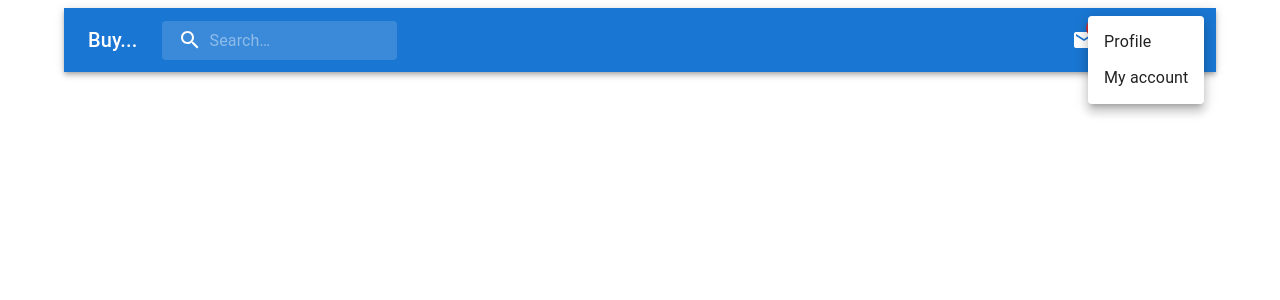
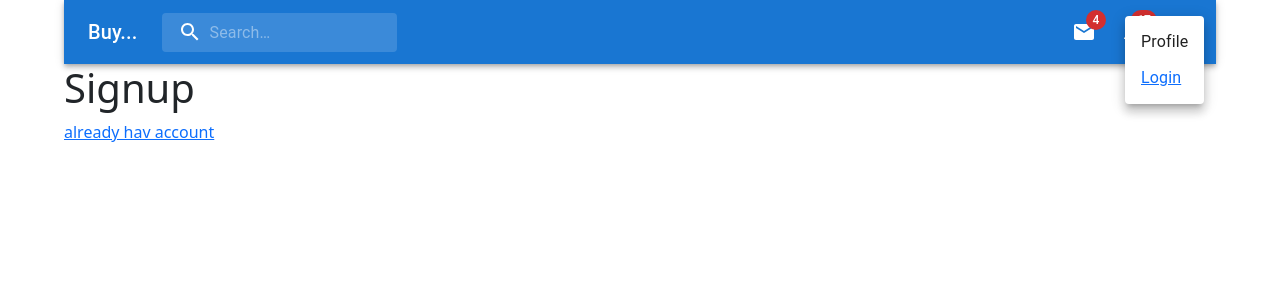
Before and after one commit to Mudassirrahman/e-commerce, a React (Vite) app: page /signup in a window 1280 px wide. Both pictures are taken after a click on the button "account of current user". Shown: the top 300 px of the page. Built offline with nearby package versions, Linux system fonts and the light colour scheme.

Commit message:
routes added

```diff
--- a/package.json
+++ b/package.json
@@ -26,7 +26,7 @@
     "@eslint/js": "^9.13.0",
     "@types/react": "^18.3.12",
     "@types/react-dom": "^18.3.1",
-    "@vitejs/plugin-react": "^4.3.3",
+    "@vitejs/plugin-react": "^4.3.4",
     "eslint": "^9.13.0",
     "eslint-plugin-react": "^7.37.2",
     "eslint-plugin-react-hooks": "^5.0.0",
--- a/src/App.jsx
+++ b/src/App.jsx
@@ -1,12 +1,13 @@
-import Header from './components/Header/Header'
+import Header from "./components/Header/Header";
+import { Outlet } from "react-router-dom";
 
 function App() {
-
   return (
     <>
-    <Header />
+      <Header />
+      <Outlet />
     </>
-  )
+  );
 }
 
-export default App
+export default App;
--- /dev/null
+++ b/src/auth/Signin.jsx
@@ -0,0 +1,14 @@
+import { Container } from "@mui/material";
+import React from "react";
+import { Link } from "react-router-dom";
+
+function Signin() {
+  return (
+    <Container>
+      <h1>Signin</h1>
+      <Link to="/signup">Click Here To SignUP</Link>
+    </Container>
+  );
+}
+
+export default Signin;
--- /dev/null
+++ b/src/auth/Signup.jsx
@@ -0,0 +1,14 @@
+import { Container } from "@mui/material";
+import React from "react";
+import { Link } from "react-router-dom";
+
+function Signup() {
+  return (
+    <Container>
+      <h1>Signup</h1>
+      <Link to="/signin">already hav account</Link>
+    </Container>
+  );
+}
+
+export default Signup;
--- a/src/components/Header/Header.jsx
+++ b/src/components/Header/Header.jsx
@@ -15,6 +15,7 @@ import MailIcon from '@mui/icons-material/Mail';
 import NotificationsIcon from '@mui/icons-material/Notifications';
 import MoreIcon from '@mui/icons-material/MoreVert';
 import { Container } from '@mui/material';
+import { Link } from 'react-router-dom';
 
 const Search = styled('div')(({ theme }) => ({
   position: 'relative',
@@ -98,7 +99,7 @@ export default function Header() {
       onClose={handleMenuClose}
     >
       <MenuItem onClick={handleMenuClose}>Profile</MenuItem>
-      <MenuItem onClick={handleMenuClose}>My account</MenuItem>
+      <MenuItem onClick={handleMenuClose}><Link to="/signin">Login</Link></MenuItem>
     </Menu>
   );
 
@@ -165,7 +166,7 @@ export default function Header() {
             component="div"
             sx={{ display: {  sm: 'block' } }}
           >
-            Buy...
+           <Link className='text-white text-decoration-none' to="/"> Buy...</Link>
           </Typography>
           <Search>
             <SearchIconWrapper>
--- /dev/null
+++ b/src/components/Products/Products.jsx
@@ -0,0 +1,12 @@
+import { Box, Container } from '@mui/material'
+import React from 'react'
+
+function Products() {
+  return (
+    <Container>
+      <Box>Products</Box>
+    </Container>
+  )
+}
+
+export default Products
--- a/src/main.jsx
+++ b/src/main.jsx
@@ -1,13 +1,16 @@
 import { StrictMode } from "react";
 import { createRoot } from "react-dom/client";
-import App from "./App.jsx";
 import { Provider } from "react-redux";
 import { store } from "./app/store.js";
+import { RouterProvider } from "react-router-dom";
+import { router } from "./routes/router.jsx";
+import "bootstrap/dist/css/bootstrap.min.css";
+import "bootstrap/dist/js/bootstrap.bundle.js";
 
 createRoot(document.getElementById("root")).render(
   <StrictMode>
     <Provider store={store}>
-      <App />
+      <RouterProvider router={router} />
     </Provider>
   </StrictMode>
 );
--- /dev/null
+++ b/src/routes/router.jsx
@@ -0,0 +1,26 @@
+import { createBrowserRouter } from "react-router-dom";
+import App from "../App";
+import Products from "../components/Products/Products";
+import Signin from "../auth/Signin";
+import Signup from "../auth/Signup";
+
+export const router = createBrowserRouter([
+  {
+    path: "/",
+    element: <App />,
+    children: [
+      {
+        path: "/",
+        element: <Products />,
+      },
+      {
+        path: "/signin",
+        element: <Signin />,
+      },
+      {
+        path: "/signup",
+        element: <Signup />,
+      },
+    ],
+  },
+]);
```
Also changed, not shown: 1 other file (tests, documents, lock files or other folders).
